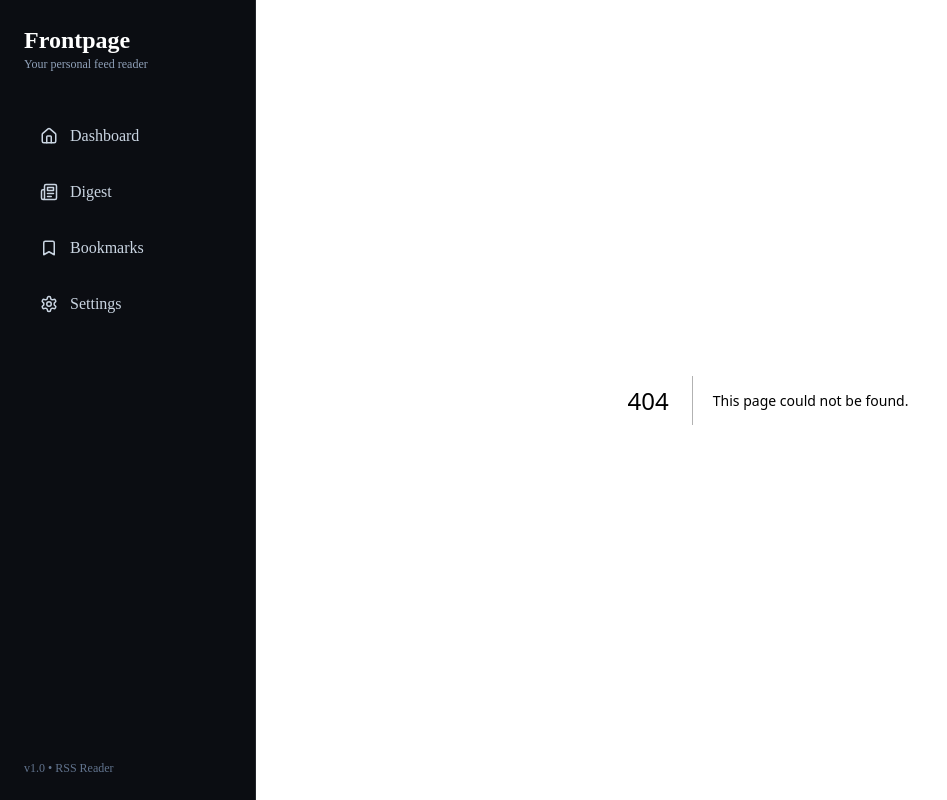
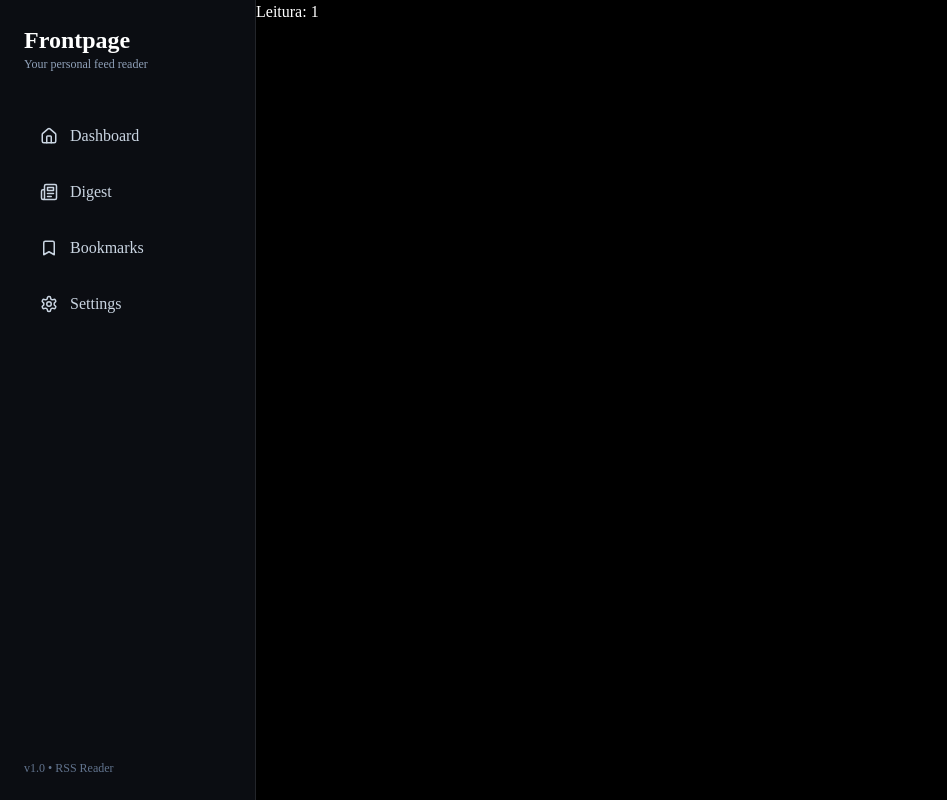
Before and after one commit to BaarbCampos/frontpage-feed-reader, a Next.js app: page /reader/1 in a window 1280 px wide. Before the commit this address had no page. Shown: the whole page, without its empty margins (0-947 px from the left). Built offline with nearby package versions, Linux system fonts and the light colour scheme.

Commit message:
fix: restore reader route structure

```diff
--- a/app/leitura/[id]/page.tsx
+++ b/app/reader/[id]/page.tsx
@@ -1,3 +1,3 @@
 export default function Page({ params }: { params: { id: string } }) {
-  return <div>ID: {params.id}</div>;
+  return <h1>Leitura: {params.id}</h1>;
 }
```
